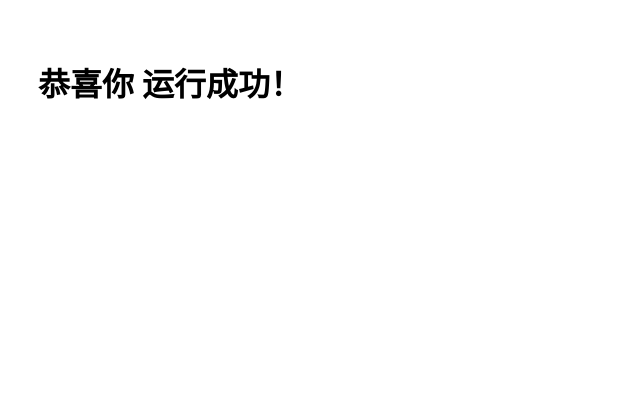
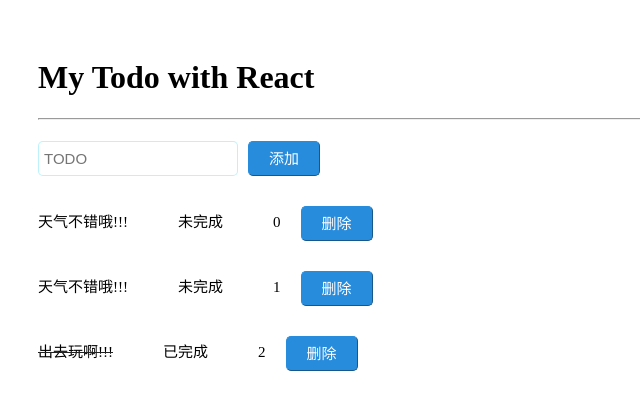
Before and after one commit to linxiaodan9876/my-react-project, a React app: page / in a window 1280 px wide. Shown: the whole page, without its empty margins (0-640 px from the left). Built offline with nearby package versions, Linux system fonts and the light colour scheme.

Commit message:
feat: 项目scss引入，解决了一些包版本的冲突。todolist样式完善。

```diff
--- a/app/components/App.js
+++ b/app/components/App.js
@@ -1,5 +1,7 @@
 import React from "react";
-
+import AppForm from "./AppForm.js";
+import AppList from "./AppList.js";
+import "../../css/semantic.scss";
 class App extends React.Component {
   state = {
     choosevalue: 1,
@@ -10,7 +12,11 @@ class App extends React.Component {
     const { data } = this.state;
     return (
       <div className="ui comments">
-        <h1>恭喜你 运行成功！</h1>
+        <h1>My Todo with React</h1>
+        <hr />
+        <div className="ui divider"></div>
+        <AppForm />
+        <AppList data={data} />
       </div>
     );
   }
--- /dev/null
+++ b/app/components/AppForm.js
@@ -0,0 +1,28 @@
+import React from "react";
+import uuid from "uuid";
+
+var styles = {
+  title: {
+    width: 200,
+    display: "inline-block",
+    marginRight: 10,
+    verticalAlign: "top",
+  },
+};
+
+class AppForm extends React.Component {
+  render() {
+    return (
+      <form className="ui reply form">
+        <div className="field" style={styles.title}>
+          <input type="text" placeholder="TODO" ref="text" />
+        </div>
+        <button type="submit" className="ui blue button">
+          添加
+        </button>
+      </form>
+    );
+  }
+}
+
+export default AppForm;
--- /dev/null
+++ b/app/components/AppList.js
@@ -0,0 +1,17 @@
+import React from "react";
+import AppTodos from "./AppTodos";
+
+class AppList extends React.Component {
+  render() {
+    const a = this.props.data.map(({ id, text, complete, isDelete }, index) => {
+      return (
+        !isDelete && (
+          <AppTodos key={index} id={id} text={text} complete={complete} />
+        )
+      );
+    });
+    return <div>{a}</div>;
+  }
+}
+
+export default AppList;
--- /dev/null
+++ b/app/components/AppTodos.js
@@ -0,0 +1,40 @@
+import React from "react";
+import "../../css/AppTodos.scss";
+
+var styles = {
+  title: {
+    paddingLeft: "0px",
+    paddingRight: "50px",
+    position: "relative",
+  },
+  delete: {
+    marginLeft: "20px",
+    marginRight: "50px",
+  },
+};
+
+class AppTodos extends React.Component {
+  render() {
+    return (
+      <div className="comment">
+        <div className="content">
+          <span
+            className={`author ${this.props.complete ? "line" : ""}`}
+            style={styles.title}
+          >
+            {this.props.text}
+          </span>
+          <span className="author" style={styles.title}>
+            {this.props.complete ? "已完成" : "未完成"}
+          </span>
+          <span className="author">{this.props.id}</span>
+          <button className="ui blue button" style={styles.delete}>
+            删除
+          </button>
+        </div>
+      </div>
+    );
+  }
+}
+
+export default AppTodos;
--- /dev/null
+++ b/css/AppTodos.scss
@@ -0,0 +1,4 @@
+.comment {
+  font-size: 15px;
+  font-weight: 500;
+}
--- /dev/null
+++ b/css/semantic.scss
@@ -0,0 +1,33 @@
+.form {
+  margin-top: 21.44px;
+  .field {
+    input {
+      padding: 0;
+      margin: 0;
+      height: 35px;
+      width: 100%;
+      box-sizing: border-box;
+      padding-left: 5px;
+      font-size: 15px;
+      font-weight: 500;
+      border-color: rgba(144, 233, 248, 0.589);
+      border-radius: 5px;
+      border-width: 1px;
+      border-style: solid;
+    }
+  }
+}
+.blue.button {
+  height: 35px;
+  line-height: 1;
+  padding: 0 20px;
+  background: rgb(40, 140, 221);
+  color: white;
+  border: 1px rgb(40, 140, 221) solid;
+  border-radius: 5px;
+  font-weight: 500;
+  font-size: 15px;
+  box-sizing: border-box;
+  vertical-align: middle;
+  border-style: outset;
+}
--- a/index.html
+++ b/index.html
@@ -3,10 +3,14 @@
   <head>
     <meta charset="UTF-8" />
     <title>react-todolist</title>
-    <link rel="stylesheet" type="text/css" href="./css/semantic.css" />
     <style>
       /* 没写，后面记得补充 */
-      .ui.comments {
+      .line {
+        text-decoration: line-through 1px #222;
+      }
+      .ui.comments .comment {
+        padding: 0;
+        margin: 2em 0 0;
       }
     </style>
   </head>
--- a/main.js
+++ b/main.js
@@ -3,9 +3,9 @@ import ReactDOM from "react-dom";
 
 import App from "./app/components/App";
 let data = [
-  { id: 0, text: "天气不错哦!!!", complete: false },
-  { id: 1, text: "天气不错哦!!!", complete: false },
-  { id: 2, text: "出去玩啊!!!", complete: true },
+  { id: 0, text: "天气不错哦!!!", complete: false, isDelete: false },
+  { id: 1, text: "天气不错哦!!!", complete: false, isDelete: false },
+  { id: 2, text: "出去玩啊!!!", complete: true, isDelete: false },
 ];
 
 ReactDOM.render(<App data={data} />, document.getElementById("app"));
--- a/webpack.config.js
+++ b/webpack.config.js
@@ -11,22 +11,23 @@ module.exports = {
   module: {
     rules: [
       {
-        // test: /\.js$/,
+        // test: /\.(js|jsx)$/,
         test: /\.js$/,
         exclude: /node_modules/,
         use: {
           loader: "babel-loader", // babel的loader，jsx文件使用babel-loader处理
           options: { presets: ["react", "env", "stage-0"] },
         },
-        // loader: "babel-loader",
       },
       {
-        test: /\.css$/,
+        test: /\.(css|scss)$/,
         exclude: /node_modules/,
         use: [
-          // css和styleloader，对css后缀的文件进行处理
+          // css-loader和style-loader，对css后缀的文件进行处理
+          // style-loader必须在css-loader前面
           { loader: "style-loader" },
           { loader: "css-loader" },
+          { loader: "sass-loader" },
         ],
       },
     ],
```
Also changed, not shown: package.json (+5 -6 lines), dist/index.html (deleted), 1 other file.
